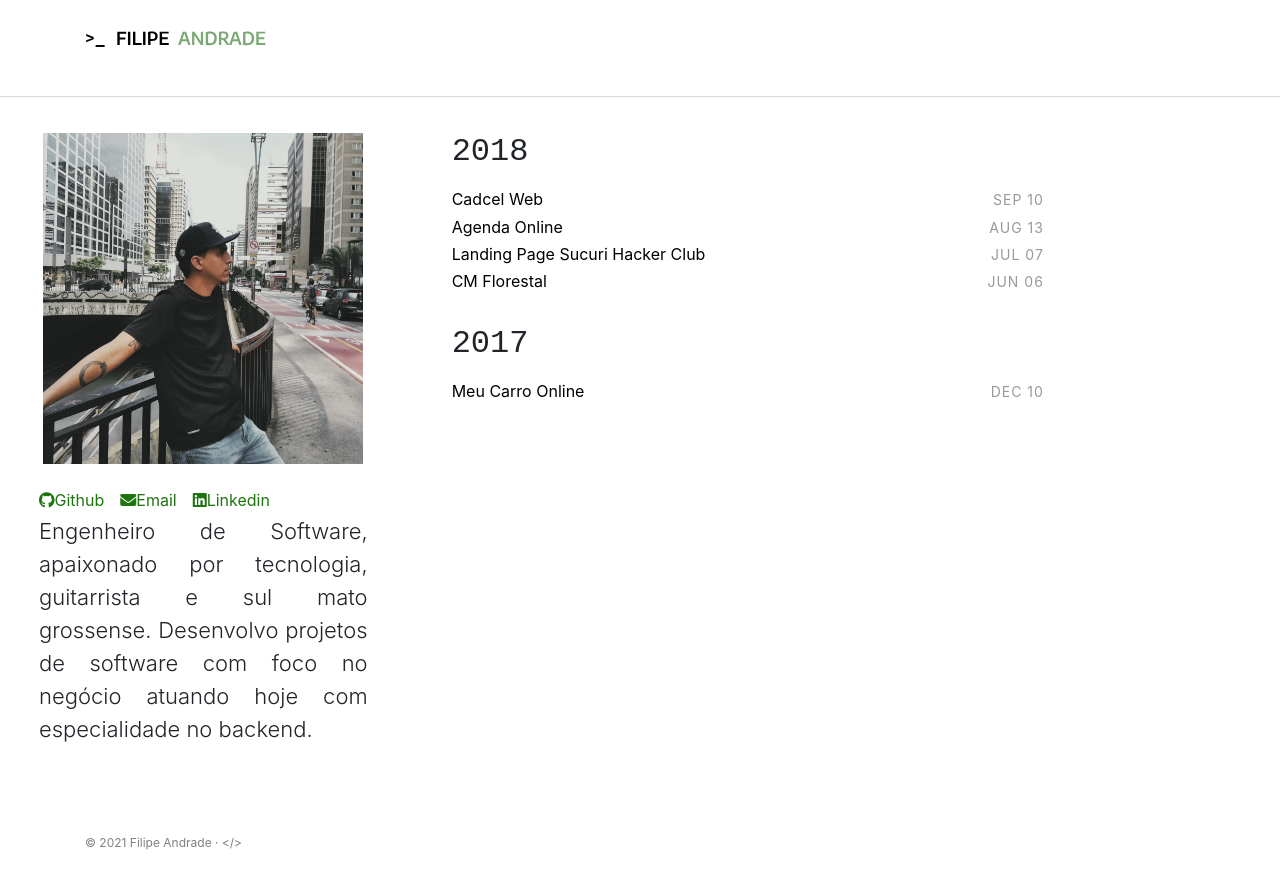
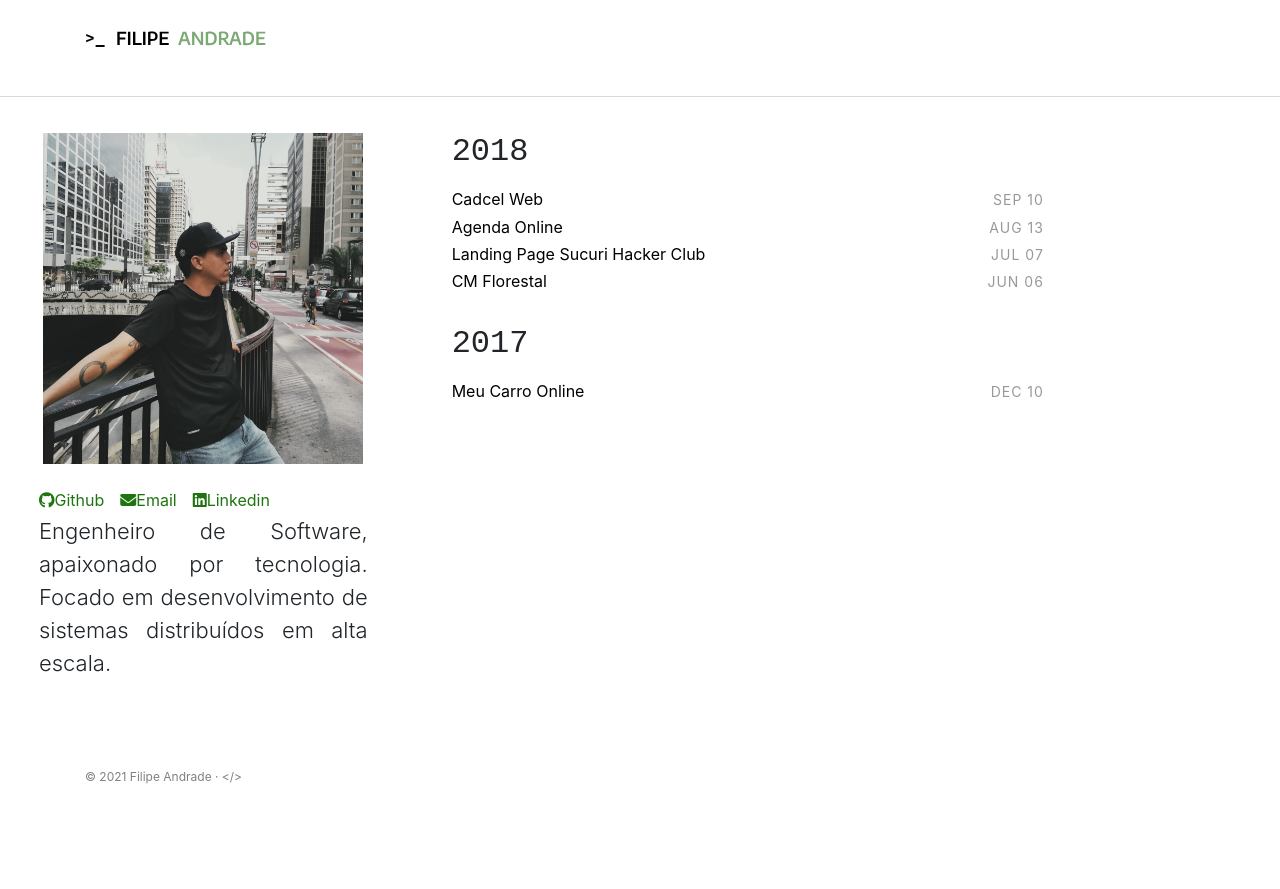
Before and after one commit to andradefil/filipewvandrade.github.io, a Jekyll site: the page built from index.html, in a window 1280 px wide. Shown: the top 889 px of the page. Built offline with Jekyll 4.4.1, drawn with Linux system fonts in a browser that asks for light colours; nearby versions of some CDN libraries; some web fonts are replaced.

Commit message:
Update intro.html

```diff
--- a/_includes/intro.html
+++ b/_includes/intro.html
@@ -8,8 +8,8 @@
         <a class="pl-3" href="mailto:filipeandrade.dev@gmail.com?Subject=Olá" target="_blank"><i class="fab fa-linkedin"></i>Linkedin</a>
       </div>
       <p class="lead text-justify">
-        Engenheiro de Software, apaixonado por tecnologia, guitarrista e sul mato grossense.
-        Desenvolvo projetos de software com foco no negócio atuando hoje com especialidade no backend.
+        Engenheiro de Software, apaixonado por tecnologia.
+        Focado em desenvolvimento de sistemas distribuídos em alta escala.
     </div>
   </div>
 </section>
```
